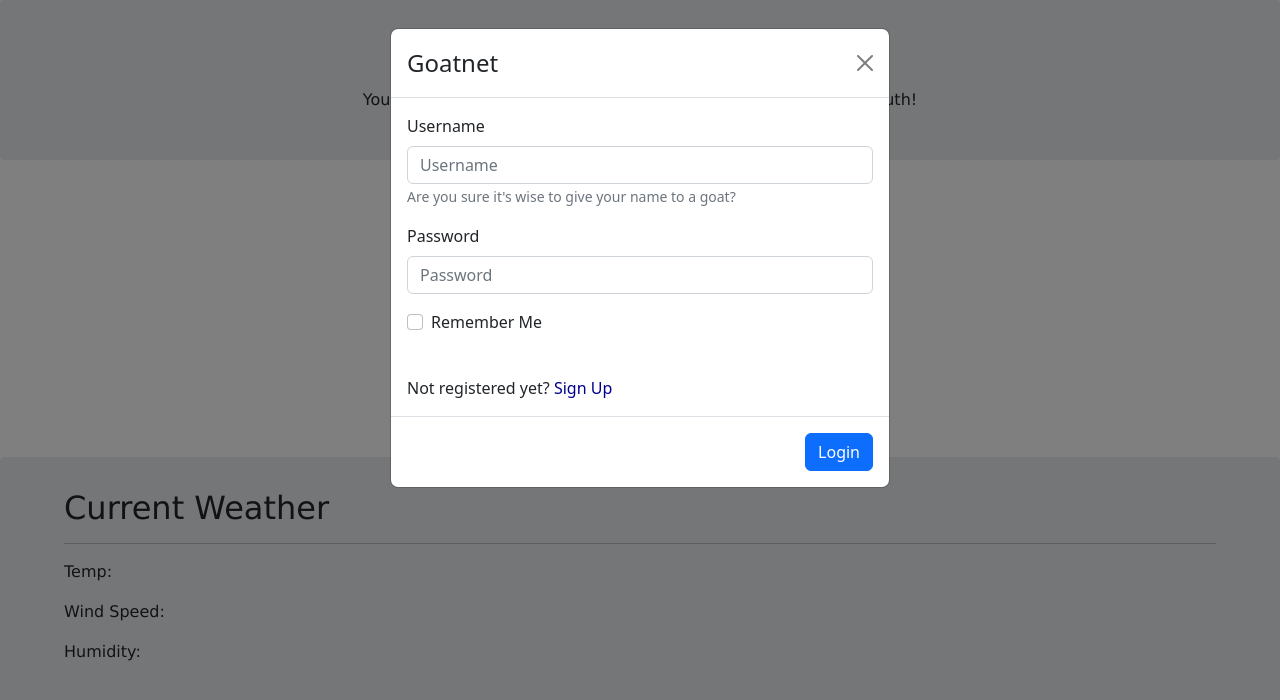
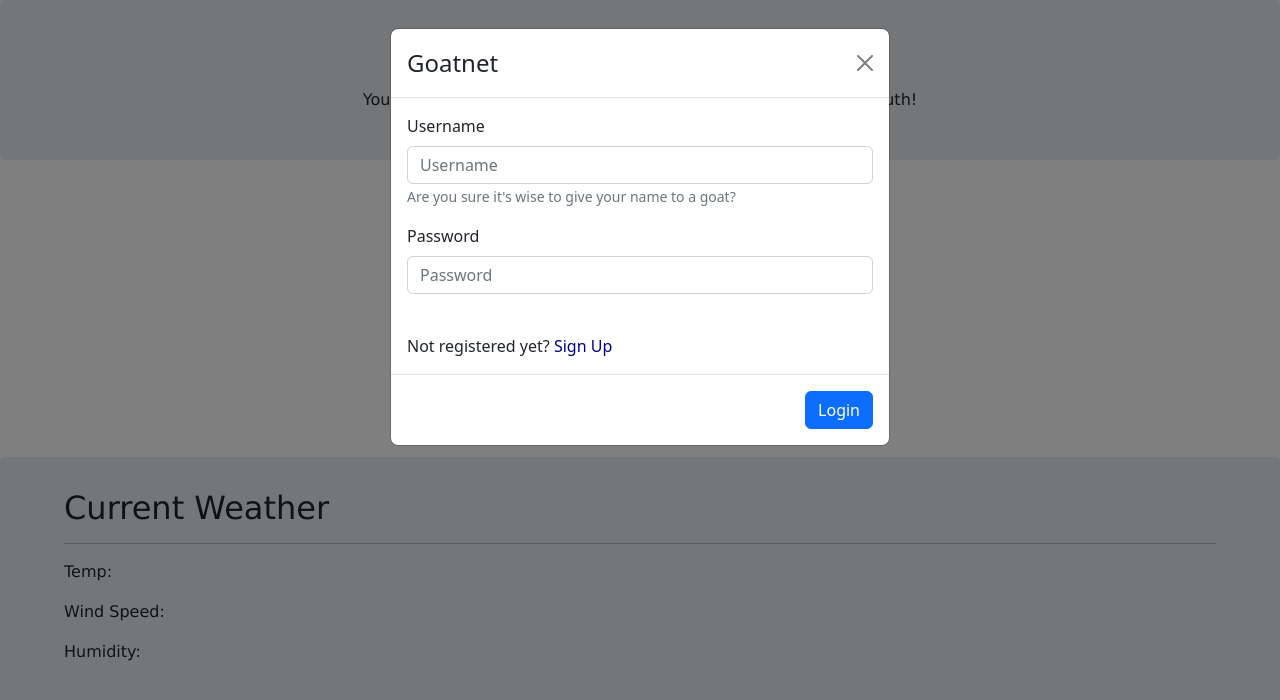
Before and after one commit to DBanfieldKeller/weather-portal, a React (Create React App) app: page / in a window 1280 px wide. Both pictures are taken after a click on the button "Login to Goatnet". Shown: the top 700 px of the page. Built offline with nearby package versions, Linux system fonts and the light colour scheme; no server answers.

Commit message:
removed unused remember me button

```diff
--- a/src/components/login/login.js
+++ b/src/components/login/login.js
@@ -28,9 +28,6 @@ export default function Login(props) {
             name="pwd"
             value={props.loginInfo.password}
             onChange={props.handlePasswordInput} />
-        </Form.Group>
-        <Form.Group className="mb-3" controlId="formBasicCheckbox">
-          <Form.Check inline="true" type="checkbox" label="Remember Me" />
         </Form.Group>
         <div className="error-message">
           {props.errorMessage}
@@ -79,9 +76,6 @@ export default function Login(props) {
           value={props.loginInfo.password}
           onChange={props.handlePasswordInput} />
       </Form.Group>
-      <Form.Group className="mb-3" controlId="formBasicCheckbox">
-        <Form.Check inline="true" type="checkbox" label="Remember Me" />
-      </Form.Group>
       <div className="error-message">
         {props.errorMessage}
       </div>
```
